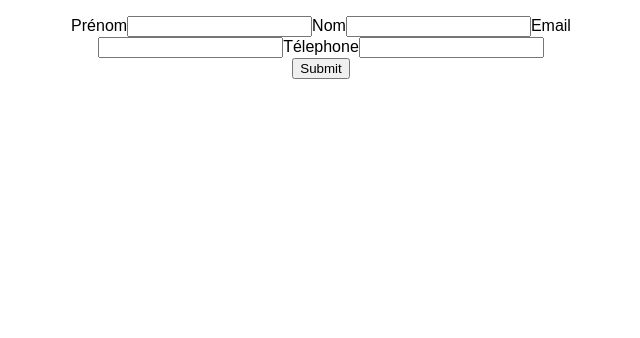
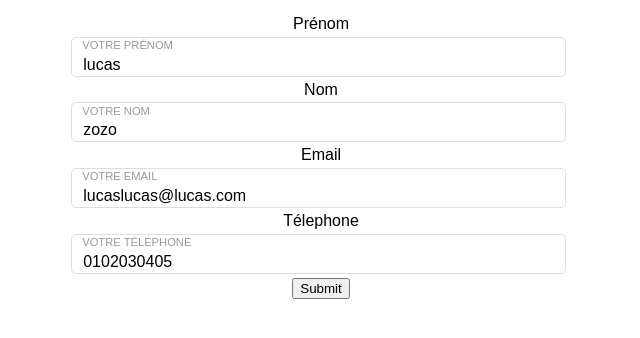
Before and after one commit to Lucas-Millet/Test_x_Fabric, a React app: page / in a window 1280 px wide. Shown: the whole page, without its empty margins (319-959 px from the left). Built offline with nearby package versions, Linux system fonts and the light colour scheme.

Commit message:
on passe sous redux + composant field

```diff
--- a/package.json
+++ b/package.json
@@ -48,6 +48,9 @@
   "dependencies": {
     "prop-types": "^15.7.2",
     "react": "^17.0.2",
-    "react-dom": "^17.0.2"
+    "react-dom": "^17.0.2",
+    "react-redux": "^7.2.5",
+    "react-router-dom": "^5.3.0",
+    "redux-devtools-extension": "^2.13.9"
   }
 }
--- /dev/null
+++ b/src/actions/form.js
@@ -0,0 +1,9 @@
+// action type CLOSE_SIGN_IN
+export const UPDATE_USER_INFO = 'UPDATE_USER_INFO';
+
+// action creator closeSignIn
+export const updateUserInfo = (value,name) => ({
+  type: UPDATE_USER_INFO,
+  value,
+  name,
+});
--- a/src/assets/index.html
+++ b/src/assets/index.html
@@ -4,7 +4,7 @@
         <meta charset="utf-8" />
         <meta name="viewport" content="width=device-width, initial-scale=1.0" />
         <meta http-equiv="x-ua-compatible" content="ie=edge" />
-        <title>Modele</title>
+        <title>Text x-fabric</title>
     </head>
     <body>
         <div id="root"></div>
--- /dev/null
+++ b/src/components/Accueil/Field/index.js
@@ -0,0 +1,61 @@
+// == Import : npm
+import React from 'react';
+import PropTypes from 'prop-types';
+
+// == Import : local
+import './style.scss';
+
+// == Composant
+const Field = ({
+  value,
+  type,
+  name,
+  placeholder,
+  onChange,
+}) => {
+  const handleChange = (evt) => {
+    onChange(evt.target.value, name);
+  };
+
+  const inputId = `field-${name}`;
+
+  return (
+    <div className={value.length > 0 ? 'field field--has-content' : 'field'}>
+      <input
+        // React - state
+        value={value}
+        onChange={handleChange}
+        // infos de base
+        id={inputId}
+        type={type}
+        className="field-input"
+        placeholder={placeholder}
+        name={name}
+      />
+
+      <label
+        htmlFor={inputId}
+        className="field-label"
+      >
+        {placeholder}
+      </label>
+    </div>
+  );
+};
+
+Field.propTypes = {
+  value: PropTypes.string,
+  type: PropTypes.string,
+  name: PropTypes.string.isRequired,
+  placeholder: PropTypes.string.isRequired,
+  onChange: PropTypes.func.isRequired,
+};
+
+// Valeurs par défaut pour les props
+Field.defaultProps = {
+  value: '',
+  type: 'text',
+};
+
+// == Export
+export default Field;
--- /dev/null
+++ b/src/components/Accueil/accueil.scss
@@ -0,0 +1,55 @@
+@use 'src/styles/vars';
+
+.field {
+  margin: .3em .3em .3em 0;
+  position: relative;
+
+  &-input {
+    width: 100%;
+    padding: .7em;
+    font-size: 1em;
+    border: 1px solid #ddd;
+    border-radius: .3em;
+    height: 2.5em;
+
+    &:focus {
+      border-color: #999;
+
+      & + .field-label {
+        color: #999;
+      }
+    }
+  }
+
+  &-label {
+    display: none;
+    position: absolute;
+    top: .2rem;
+    left: .7rem;
+    color: #999;
+    font-size: .7em;
+    text-transform: uppercase;
+    animation: labelSlideUpAndShow .3s;
+  }
+
+  &--has-content {
+    .field-label {
+      display: block;
+    }
+    .field-input {
+      padding: 1.4em .7em .4em;
+    }
+  }
+}
+
+
+@keyframes labelSlideUpAndShow{
+  0% {
+    transform: translateY(1em);
+    opacity: 0;
+  }
+  100% {
+    transform: translateY(0em);
+    opacity: 1;
+  }
+}
--- /dev/null
+++ b/src/components/Accueil/index.js
@@ -0,0 +1,52 @@
+// == Import npm
+import React from 'react';
+import { useHistory } from "react-router-dom";
+
+
+// == Import
+
+import './accueil.scss';
+import Field from './Field';
+
+// == Composant
+const Accueil = ({firstname,lastname,email,phone,changeField}) =>
+{
+
+
+
+  const history = useHistory();
+
+
+
+  const handleSubmit = (event) => {
+    event.preventDefault();
+    history.push("redirect");
+
+  };
+
+  return (
+    <div className="Accueil">
+
+      <form id="survey" onSubmit={handleSubmit}>
+        <label>Prénom</label>
+        <Field value={firstname} type="text" name="firstname" placeholder="votre prénom" onChange={changeField}  />
+
+        <label>Nom</label>
+        <Field value={lastname} type="text" name="lastname" placeholder="votre nom" onChange={changeField}  />
+
+        <label>Email</label>
+        <Field value={email} type="text" name="email" placeholder="votre email" onChange={changeField}  />
+
+        <label>Télephone</label>
+        <Field value={phone} type="text" name="phone" placeholder="votre téléphone" onChange={changeField}  />
+
+
+        <input type="submit"/>
+      </form>
+
+    </div>
+  );
+}
+
+// == Export
+export default Accueil;
--- a/src/components/App/index.js
+++ b/src/components/App/index.js
@@ -1,45 +1,36 @@
 // == Import npm
-import React, { useState } from 'react';
+import React from 'react';
+import {
+  Switch,
+  Route,
+  Link
+} from "react-router-dom";
 
 
 // == Import
 
 import './styles.css';
+import Accueil from 'src/containers/Accueil';
+import Redirect from 'src/containers/Redirect';
 
 // == Composant
 const App = () =>
 {
-  const [state, setState] = React.useState({
-    firstname: "",
-    lastname:"",
-    email:"",
-    phone:"",
-  })
 
-  const handleChange = (e) => {
-    setState({ ...state,
-      [e.target.name]: e.target.value });
-  };
-
-  const handleSubmit = (event) => {
-    event.preventDefault();
-  };
 
   return (
     <div className="app">
 
-      <form id="survey" onSubmit={handleSubmit}>
-        <label>Prénom</label>
-        <input type="text" name="firstname" value={state.firstname} onChange={handleChange}/>
-        <label>Nom</label>
-        <input type="text" name="lastname" value={state.lastname} onChange={handleChange}/>
-        <label>Email</label>
-        <input type="email" name="email" value={state.email} onChange={handleChange}/>
-        <label>Télephone</label>
-        <input type="text" name="phone" value={state.phone} onChange={handleChange}/>
+        <Switch>
+          <Route path="/" exact>
+          <Accueil firstname="toto" />
+          </Route>
+          <Route path="/redirect" exact>
+          <Redirect />
+          </Route>
+        </Switch>
 
-        <input type="submit"/>
-      </form>
+
 
     </div>
   );
--- /dev/null
+++ b/src/components/Redirect/index.js
@@ -0,0 +1,35 @@
+// == Import npm
+import React, { useState } from 'react';
+import { useHistory } from "react-router-dom";
+
+
+// == Import
+
+import './redirect.scss';
+
+// == Composant
+const Redirect = ({firstname,lastname,email,phone}) =>
+{
+  const history = useHistory();
+
+  const handleClick = (e) =>
+  {
+    e.preventDefault();
+    history.push("/");
+  }
+
+  return (
+    <div className="Redirect">
+
+     <h1>vos infos</h1>
+     <p>prenom : {firstname}</p>
+     <p>nom : {lastname}</p>
+     <p>email : {email}</p>
+     <p>téléphone : {phone}</p>
+     <button onClick={handleClick}>Reset les données</button>
+    </div>
+  );
+}
+
+// == Export
+export default Redirect;
--- /dev/null
+++ b/src/containers/Accueil/index.js
@@ -0,0 +1,27 @@
+import { connect } from 'react-redux';
+
+import Accueil from 'src/components/Accueil';
+import { updateUserInfo } from 'src/actions/form';
+
+// connection de props en lecture sur le state
+// ces props seront des tableaux, objets, booléens, numériques, string
+const mapStateToProps = (state, ownProps) => ({
+  firstname: state.firstname,
+  lastname: state.lastname,
+  email: state.email,
+  phone: state.phone,
+
+});
+
+// connection de props fonctions qui déclenchent des actions
+// ces props seraont des fonctions
+const mapDispatchToProps = (dispatch, ownProps) => ({
+  changeField: (value, name) => {
+    console.log(` Je veux changer la valeur de ${name} pour y mettre : ${value}`);
+
+    dispatch(updateUserInfo(value, name));
+  },
+
+});
+
+export default connect(mapStateToProps, mapDispatchToProps)(Accueil);
--- /dev/null
+++ b/src/containers/Redirect/index.js
@@ -0,0 +1,22 @@
+import { connect } from 'react-redux';
+
+import Redirect from 'src/components/Redirect';
+import { CLOSE_SIGN_IN } from 'src/actions/form';
+
+// connection de props en lecture sur le state
+// ces props seront des tableaux, objets, booléens, numériques, string
+const mapStateToProps = (state, ownProps) => ({
+  firstname: state.firstname,
+  lastname: state.lastname,
+  email: state.email,
+  phone: state.phone,
+
+});
+
+// connection de props fonctions qui déclenchent des actions
+// ces props seraont des fonctions
+const mapDispatchToProps = (dispatch, ownProps) => ({
+
+});
+
+export default connect(mapStateToProps, mapDispatchToProps)(Redirect);
--- a/src/index.js
+++ b/src/index.js
@@ -1,6 +1,9 @@
 // == Import : npm
 import React from 'react';
 import { render } from 'react-dom';
+import { BrowserRouter as Router } from 'react-router-dom';
+import store from 'src/store';
+import { Provider } from 'react-redux';
 
 // == Import : local
 // Composants
@@ -9,7 +12,13 @@ import App from 'src/components/App';
 // == Render
 // 1. Élément React racine (celui qui contient l'ensemble de l'app)
 //    => crée une structure d'objets imbriqués (DOM virtuel)
-const rootReactElement = <App />;
+const rootReactElement = (
+  <Provider store={store}>
+    <Router>
+      <App />
+    </Router>
+  </Provider>
+);
 // 2. La cible du DOM (là où la structure doit prendre vie dans le DOM)
 const target = document.getElementById('root');
 // 3. Déclenchement du rendu de React (virtuel) => DOM (page web)
--- /dev/null
+++ b/src/reducers/index.js
@@ -0,0 +1,26 @@
+/* eslint-disable max-len */
+import {
+  UPDATE_USER_INFO,
+} from 'src/actions/form';
+
+
+
+const initialState = {
+  firstname: 'lucas',
+  lastname: 'zozo',
+  email: 'lucaslucas@lucas.com',
+  phone: '0102030405',
+
+};
+
+export default (state = initialState, action = {}) => {
+  switch (action.type) {
+    case UPDATE_USER_INFO:
+      return {
+        ...state,
+        [action.name]: action.value,
+      };
+    default:
+      return state;
+  }
+};
--- /dev/null
+++ b/src/store/index.js
@@ -0,0 +1,22 @@
+// Pour créer un nouveau store:
+
+// On importe le fonction createStore depuis la bibliothèque redux
+import { createStore } from 'redux';
+// POur brancher notre application au debuger : redux devtools,
+// On importe la fonction devToolsEnhancer depuis redux-devtools-extension
+import { devToolsEnhancer } from 'redux-devtools-extension';
+
+// On importe notre reducer (l'employé du state)
+import reducer from 'src/reducers';
+
+// On importe notre reducer (l'employé du state)
+// c'est le maillon qui va s'occuper effectivement de la mise à jour du state
+
+// On utilise createStore pour obtenir un nouveau store
+// (le gardien du state, mais aussi notre commis)
+// lors de la création du store, on passe le résultat de l'appel
+// à devToolsEnhancer en deuxième argument de createStore
+const store = createStore(reducer, devToolsEnhancer());
+
+// on met à disposition le store à notre application
+export default store;
```
Also changed, not shown: src/components/Accueil/Field/style.scss (added), src/components/App/react-logo.svg (deleted), src/components/Redirect/redirect.scss (added), 1 other file.
